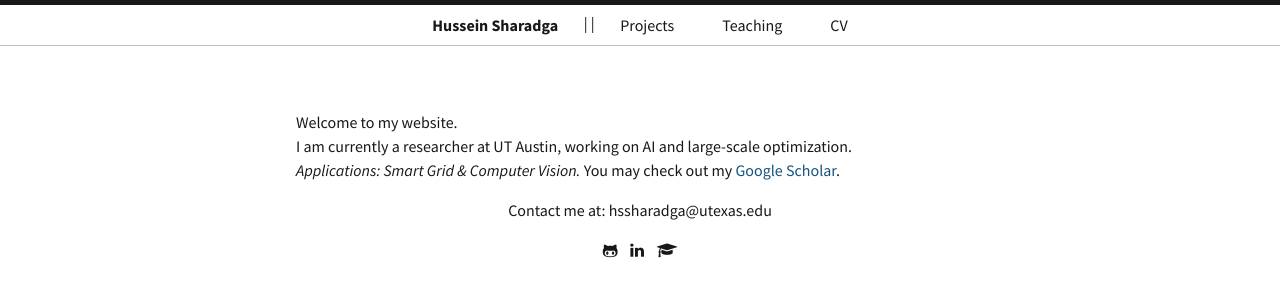
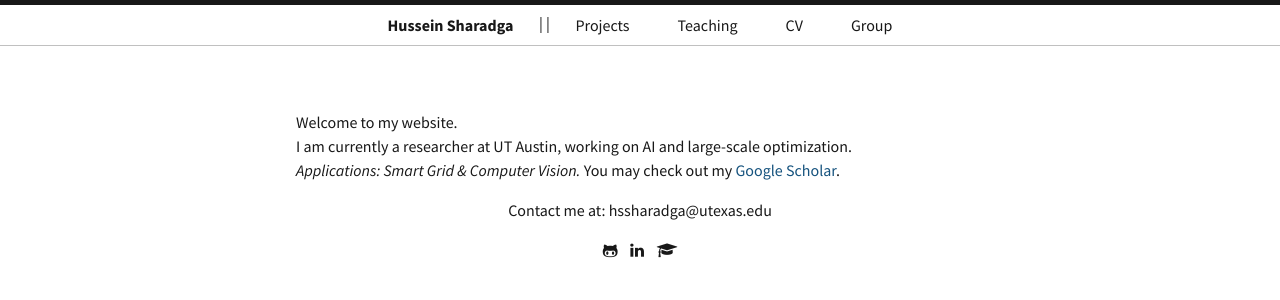
Before and after one commit to hssharadga/hssharadga.github.io, a Jekyll site: the page built from index.html, in a window 1280 px wide. Shown: the top 300 px of the page. Built offline with Jekyll 4.4.1, drawn with Linux system fonts in a browser that asks for light colours.

Commit message:
Update default.html

```diff
--- a/_layouts/default.html
+++ b/_layouts/default.html
@@ -14,6 +14,7 @@
       <li class="hvr-underline-reveal"><a href="{{ site.baseurl }}/Teaching/">Teaching</a></li>
       <li class="hvr-underline-reveal"><a href="{{ site.baseurl }}/assets/files/HSharadga_CV.pdf" target="_blank">CV</a></li>
 <!--         <li class="hvr-underline-reveal"><a href="{{ site.baseurl }}/blog/">blog</a></li> </ul> -->
+      <li class="hvr-underline-reveal"><a href="{{ site.baseurl }}/group/">Group</a></li>
     </nav>
 
     <div class="container content">
```
